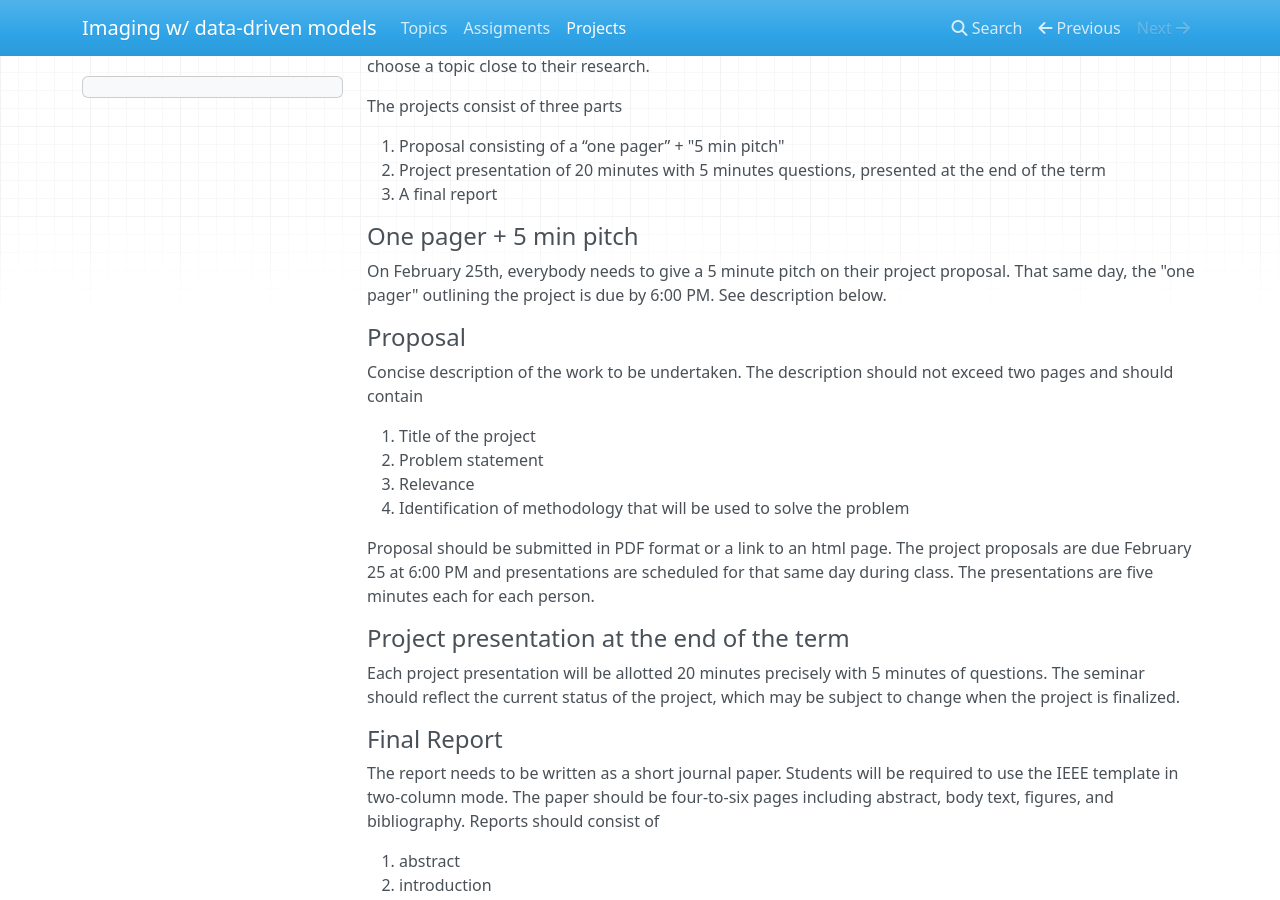
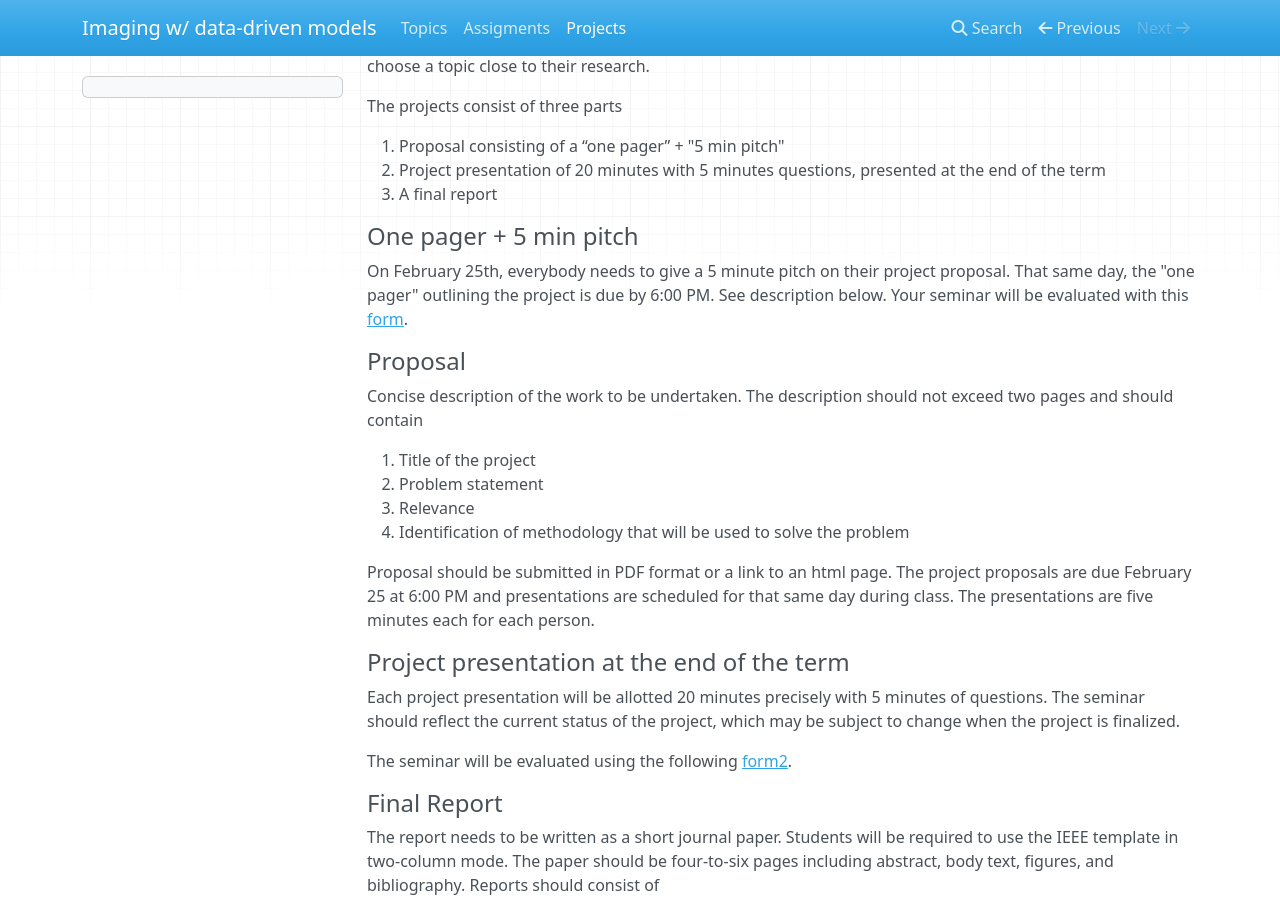
Before and after one commit to flexie/CSE-8803, an MkDocs documentation site: the page built from docs/project.md, in a window 1280 px wide and 900 px high, scrolled down 217 px. Built offline with MkDocs 1.6.1, drawn with Linux system fonts in a browser that asks for light colours; nearby versions of some CDN libraries; old or Windows-style settings are respelled for this version of MkDocs.

Commit message:
Added forms

```diff
--- a/docs/project.md
+++ b/docs/project.md
@@ -14,7 +14,9 @@ The projects consist of three parts
 
 #### One pager + 5 min pitch
 
-On February 25th, everybody needs to give a 5 minute pitch on their project proposal. That same day, the "one pager" outlining the project is due by 6:00 PM. See description below.
+On February 25th, everybody needs to give a 5 minute pitch on their project proposal. That same day, the "one pager" outlining the project is due by 6:00 PM. See description below. Your seminar will be evaluated with this [form].
+
+[form]:https://www.dropbox.com/s/3qjsb9cws8ntilc/seminar_eval.pdf?dl=0
 
 #### Proposal
 
@@ -31,7 +33,9 @@ Proposal should be submitted in PDF format or a link to an html page. The projec
 
 Each project presentation will be allotted 20 minutes precisely with 5 minutes of questions. The seminar should reflect the current status of the project, which may be subject to change when the project is finalized.
 
-<!-- The seminar will be evaluated using the following [form].  -->
+The seminar will be evaluated using the following [form2].
+
+[form2]:https://www.dropbox.com/s/nt2vbjaccywwp2b/report_eval.pdf?dl=0
 
 #### Final Report
 
```
